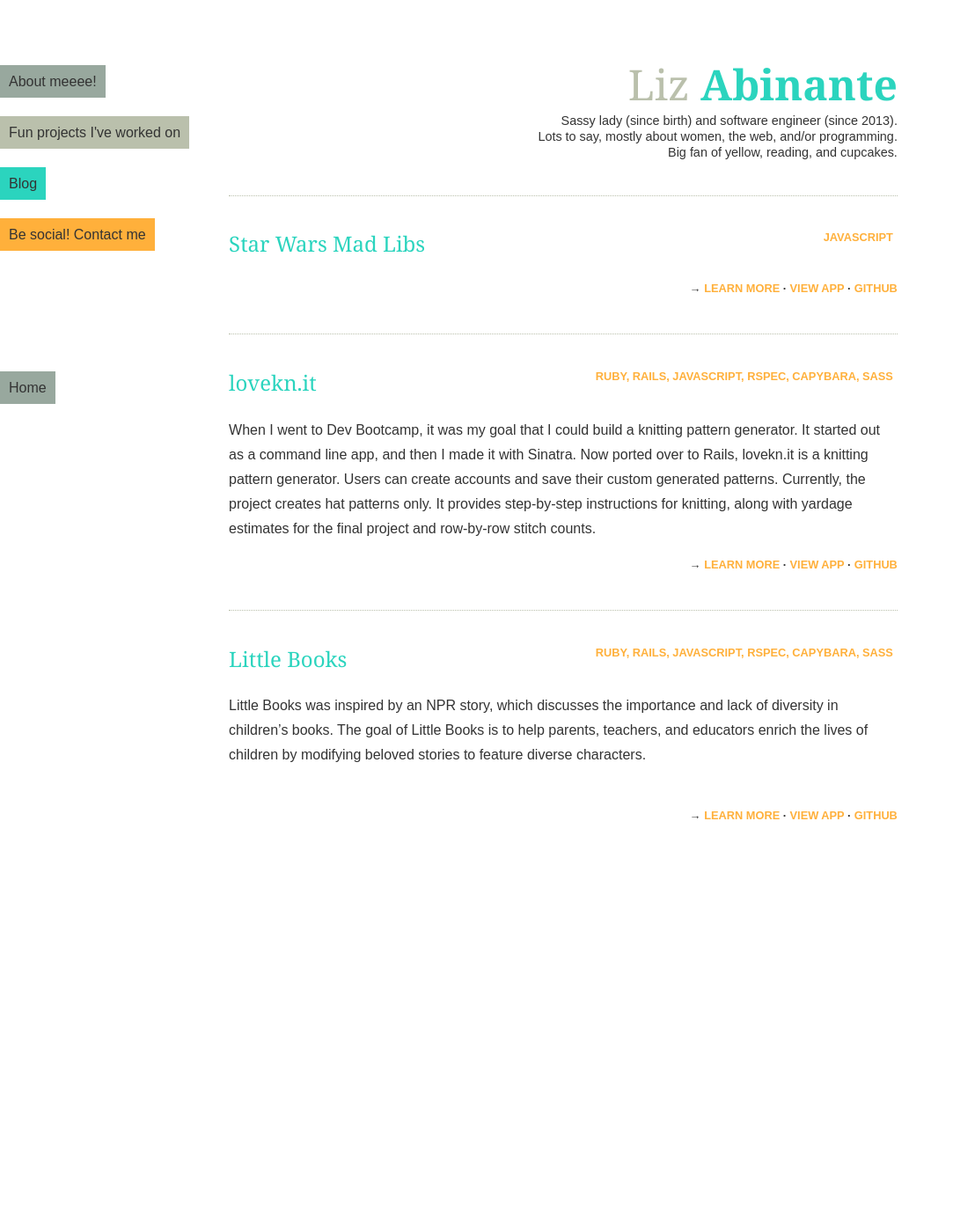
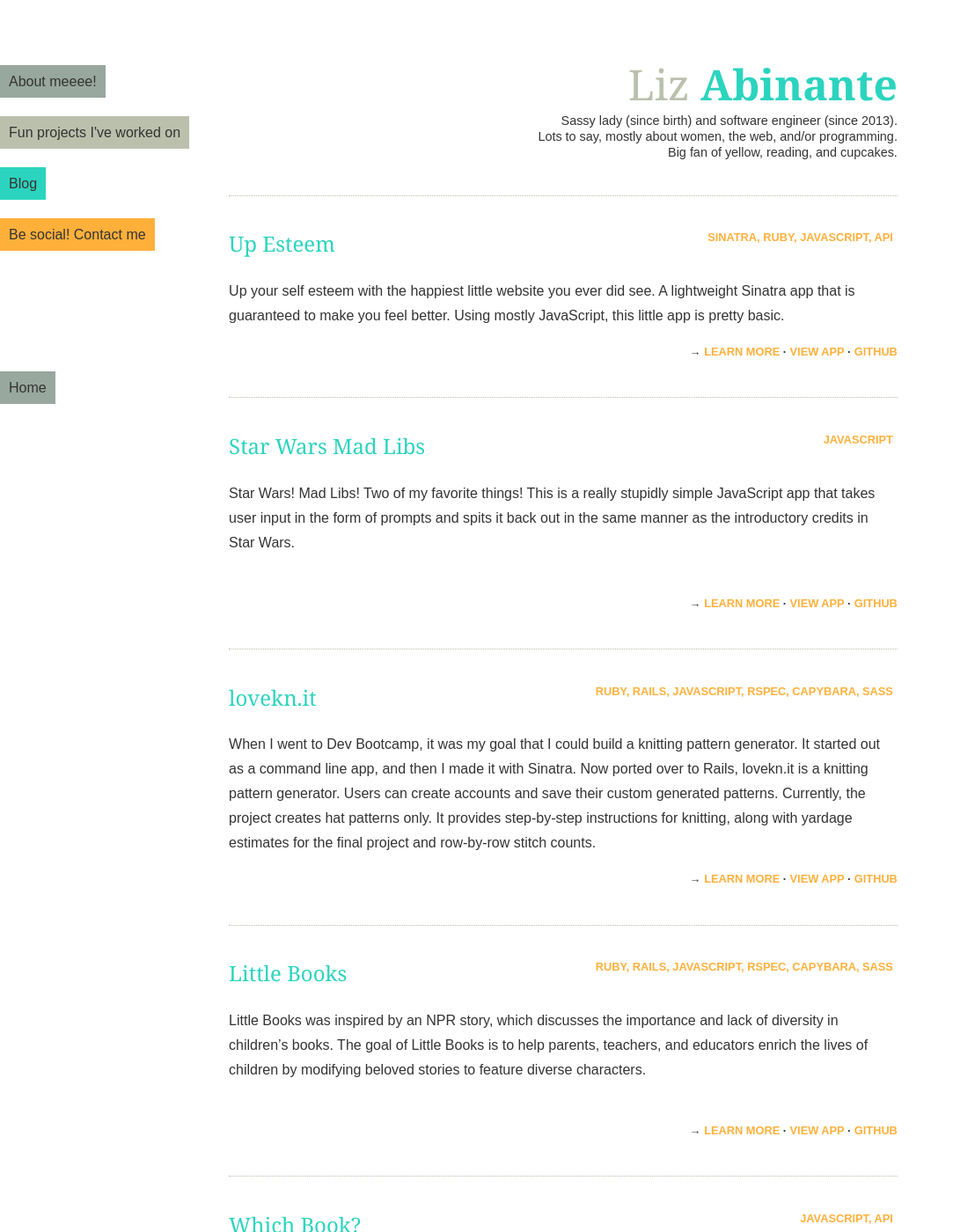
Before and after one commit to slothelle/lizabinante.com, a Jekyll site: the page built from projects/index.html, in a window 1280 px wide and 1400 px high. Shown: the whole window at 88% size, without its empty margins (0-1083 px from the left). Built offline with Jekyll 4.4.1, drawn with Linux system fonts in a browser that asks for light colours; nearby versions of some CDN libraries; Markdown is read by kramdown in place of the engine named in the settings; some of the changed text lies outside the part shown.

Commit message:
more posts

```diff
--- /dev/null
+++ b/_posts/2013-08-21-codesnippets.markdown
@@ -0,0 +1,12 @@
+---
+layout: project
+title:  "codesnippets.io"
+date:   2013-08-21 06:22:43
+categories: project
+repo: "https://github.com/feministy/code_snippets"
+liveurl: "http://www.codesnippets.io/"
+tech: "JavaScript, Ruby, HTML, CSS, Rails"
+screenshot: "/assets/code.png"
+---
+
+Some of my commonly used pieces of code for Ruby, JavaScript, Rails, CSS, HTML, jQuery, etc. Each snippet includes comments inside of the file explaining its usage or any changes that need to be made.
--- a/_posts/2013-08-22-star-wars.markdown
+++ b/_posts/2013-08-22-star-wars.markdown
@@ -8,3 +8,7 @@ liveurl: "http://lizabinante.com/projects/starwarsmadlibs/"
 tech: "JavaScript"
 screenshot: "/assets/starwars.png"
 ---
+
+Star Wars! Mad Libs! Two of my favorite things! This is a really stupidly simple JavaScript app that takes user input in the form of prompts and spits it back out in the same manner as the introductory credits in Star Wars.<br><br>
+
+The goal of this project was to improve my understanding of how to create an object literal and a constructor function, and what the difference was between the two. There aren't nearly as many constructors as there are literals, but I definitely have a stronger grasp of the concepts.
--- /dev/null
+++ b/_posts/2013-08-22-upesteem.markdown
@@ -0,0 +1,12 @@
+---
+layout: project
+title:  "Up Esteem"
+date:   2013-08-22 09:22:43
+categories: project
+repo: "https://github.com/feministy/upesteem.me"
+liveurl: "http://upesteem.me"
+tech: "Sinatra, Ruby, JavaScript, API"
+screenshot: "/assets/upesteem.png"
+---
+
+Up your self esteem with the happiest little website you ever did see. A lightweight Sinatra app that is guaranteed to make you feel better. Using mostly JavaScript, this little app is pretty basic.
--- /dev/null
+++ b/_posts/2013-08-22-which-book.markdown
@@ -0,0 +1,12 @@
+---
+layout: project
+title:  "Which Book?"
+date:   2013-08-22 06:22:43
+categories: project
+repo: "https://github.com/feministy/"
+liveurl: "http://lizabinante.com/projects/which_book/"
+tech: "JavaScript, API"
+screenshot: "/assets/which.png"
+---
+
+A single page web app that makes extensive use of some object-oriented JavaScript to render book recommendations using the Open Library API.
```
